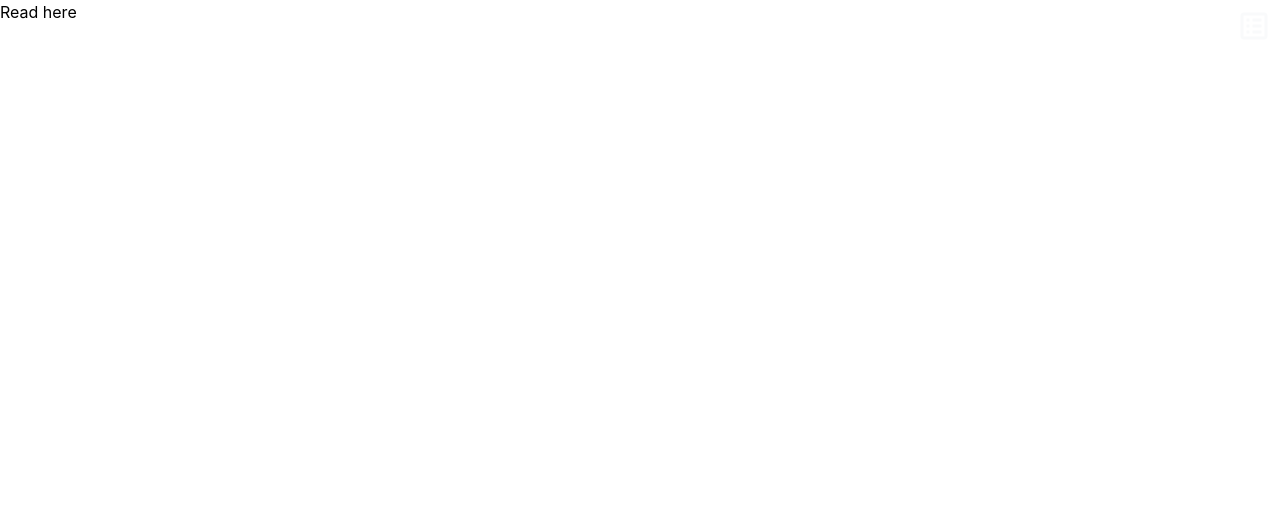
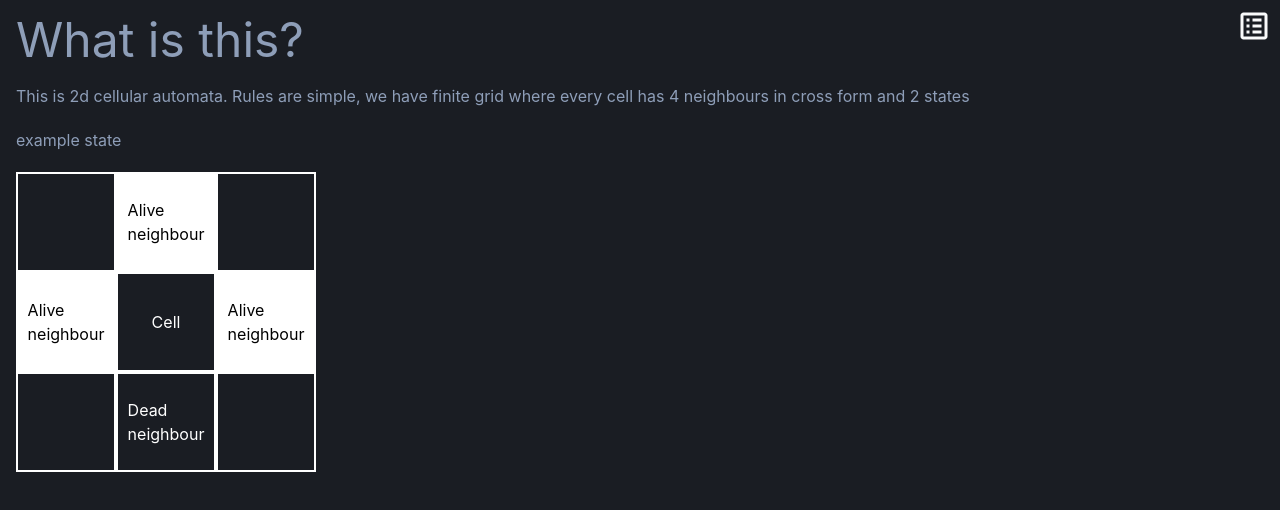
Before and after one commit to Iviv122/fireflies, a React (Vite) app: page / in a window 1280 px wide. Both pictures are taken after a click on the button 1254 px from the left and 26 px from the top of the page. Shown: the top 510 px of the page. Built offline with nearby package versions, Linux system fonts and the light colour scheme.

Commit message:
updated readr

```diff
--- a/src/App.tsx
+++ b/src/App.tsx
@@ -4,6 +4,7 @@ import Input from "./components/input";
 import Select, { type Preset } from "./components/select";
 import { interesting_presets } from "./consts/presets";
 import { BiSpreadsheet } from "react-icons/bi";
+import Read from "./components/read";
 
 function App() {
 
@@ -28,8 +29,8 @@ function App() {
 
   if (isReading) {
     return (
-      <div>
-        Read here
+      <div className="relative w-dvw h-dvh bg-[#1a1d23] text-[#8e9eb8]">
+        <Read />
         <button
           onClick={() => setIsReading(!isReading)}
           className="
@@ -50,13 +51,13 @@ function App() {
   return (
     <div className="relative w-dvw h-dvh">
 
-      <div className="flex gap-5 text-gray-50">
+      <div className="flex gap-5 text-gray-50 items-center justify-center ">
         <label>
           Select rule:{" "}
           <Input placeHolder="Rule number" onChange={setFun(setRuleNumber)} value={ruleNumber.toString()} />
         </label>
 
-        <label className="flex items-center gap-2">
+        <label className="flex items-center gap-2  ">
           <span>Cell size:</span>
           <span className="inline-block w-12 text-right tabular-nums">
             {pixelSize}
--- a/src/components/input.tsx
+++ b/src/components/input.tsx
@@ -16,7 +16,7 @@ export default function Input({ value,onChange, className, placeHolder, type,min
         <input
             onChange={(e : ChangeEvent<HTMLInputElement>) => onChange?.(e.target.value)}
             className={
-                "bg-amber-50 text-black "
+                "bg-amber-50 text-black cursor-pointer"
                 + (className || "")
             }
             placeholder={placeHolder}
--- /dev/null
+++ b/src/components/read.tsx
@@ -0,0 +1,31 @@
+function GridExample() {
+    return (
+        <div className="flex flex-col text-white">
+            <div className="flex">
+                <div className='border-2 border-white p-8 w-25 h-25 flex justify-center items-center'></div>
+                <div className='border-2 border-white p-8 w-25 h-25 flex justify-center items-center bg-white text-black'>Alive neighbour</div>
+                <div className='border-2 border-white p-8 w-25 h-25 flex justify-center items-center'></div>
+            </div>
+            <div className="flex">
+                <div className='border-2 border-white p-8 w-25 h-25 flex justify-center items-center bg-white text-black'>Alive neighbour</div>
+                <div className='border-2 border-white p-8 w-25 h-25 flex justify-center items-center'>Cell</div>
+                <div className='border-2 border-white p-8 w-25 h-25 flex justify-center items-center bg-white text-black'>Alive neighbour</div>
+            </div><div className="flex">
+                <div className='border-2 border-white p-8 w-25 h-25 flex justify-center items-center'></div>
+                <div className='border-2 border-white p-8 w-25 h-25 flex justify-center items-center'>Dead neighbour</div>
+                <div className='border-2 border-white p-8 w-25 h-25 flex justify-center items-center'></div>
+            </div>
+        </div>
+    )
+}
+
+export default function Read() {
+    return (
+        <div className="flex flex-col p-4 gap-5">
+            <h1 className="text-5xl">What is this?</h1>
+            <p>This is 2d cellular automata. Rules are simple, we have finite grid where every cell has 4 neighbours in cross form and 2 states</p>
+            <p>example state</p>
+            <GridExample />
+        </div>
+    )
+}
--- a/src/components/select.tsx
+++ b/src/components/select.tsx
@@ -22,13 +22,14 @@ export default function SelectPreset({ onSelect, options, name }: SelectProps) {
         <select
             value="Select preset"
             onChange={handleChange}
+            className="cursor-pointer"
         >
             <option value="Select preset" disabled>
                 {name}
             </option>
             {options.map((preset, i) => {
                 return (
-                    <option key={i} value={i}>
+                    <option key={i} value={i} className="cursor-pointer">
                         Density: {preset.density} | Rule: {preset.rule}
                     </option>
                 )
```
